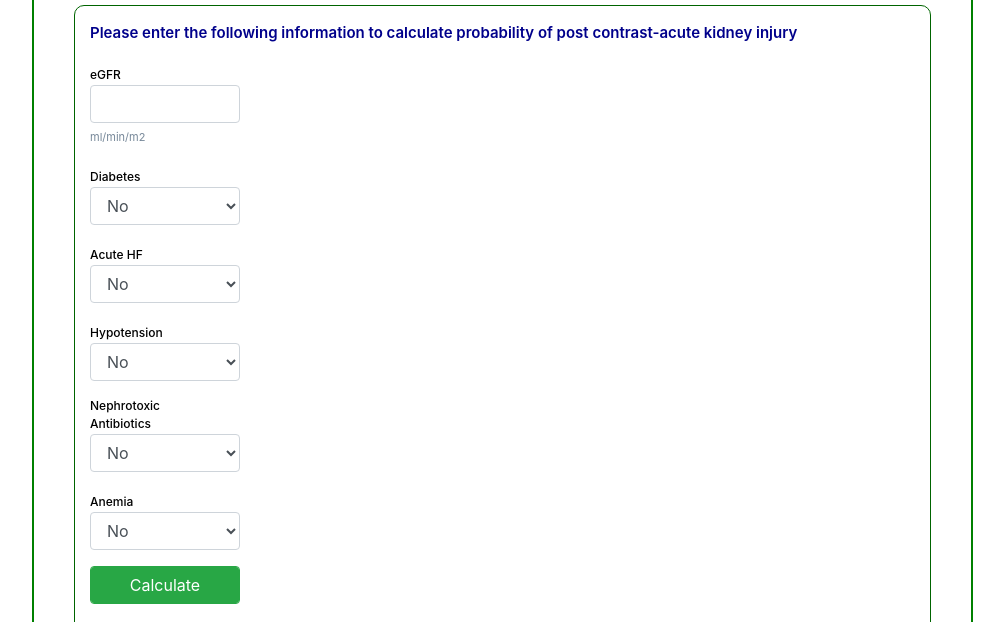
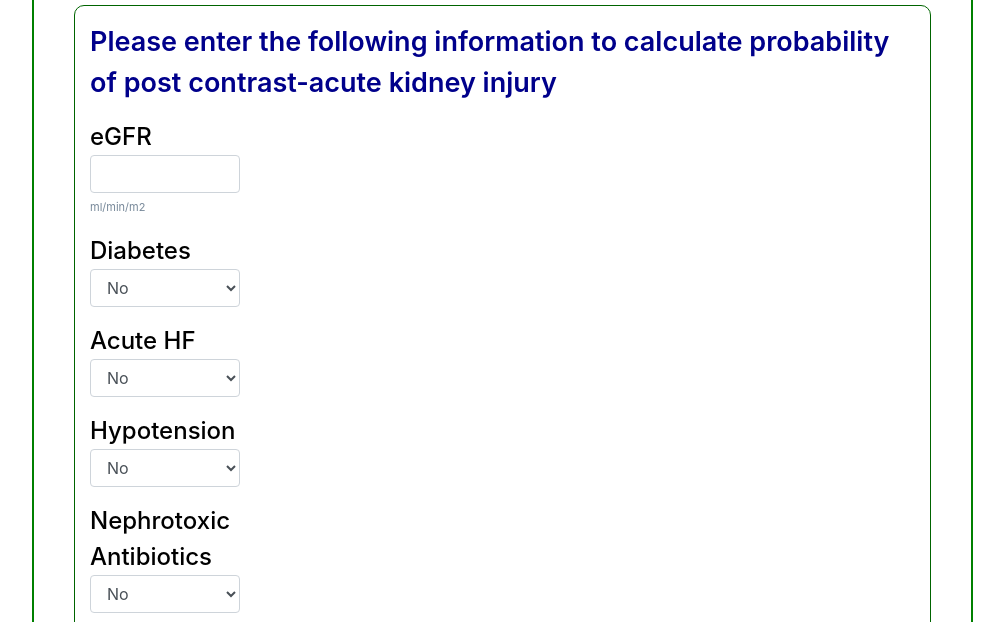
Before and after one commit to shueitoki/PCAKI.github.io, a plain HTML site: page index.html in a window 1280 px wide. Shown: the part 101-723 px from the top of the page, without its empty margins (66-1070 px from the left). Drawn offline with nearby package versions, Linux system fonts and the light colour scheme.

Commit message:
updated font size + meta viewpoint

```diff
--- a/index.html
+++ b/index.html
@@ -1,6 +1,7 @@
 <!DOCTYPE html>
 <html>
   <head>
+  <meta name="viewport" content="width=device-width, initial-scale=1">
     <link rel="stylesheet" href="https://cdn.jsdelivr.net/npm/bootstrap@4.0.0/dist/css/bootstrap.min.css">
     <style>
       .styleFormUi-outer {
@@ -49,7 +50,7 @@
         padding-bottom: 0px;
         color: black;
         border: thin;
-        font-size: 12px;
+        font-size: 24px;
         font-weight: 500;
       }
 
@@ -69,9 +70,10 @@
 	  .label-header {
     color: darkblue;
     text-align: left;
-    font-size: 15px;
+    font-size: 27px;
     font-weight: 600;
 }
+
 
     </style>
     <script>
```
